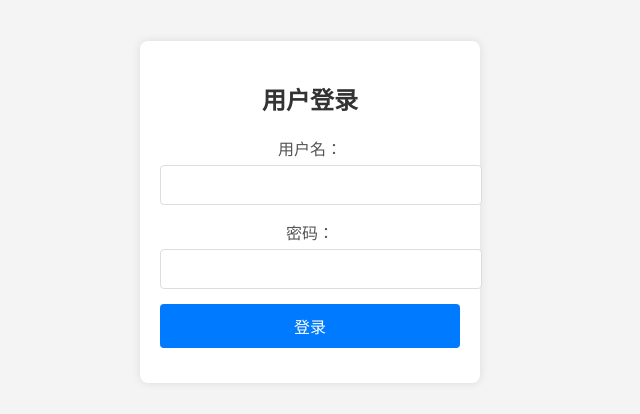
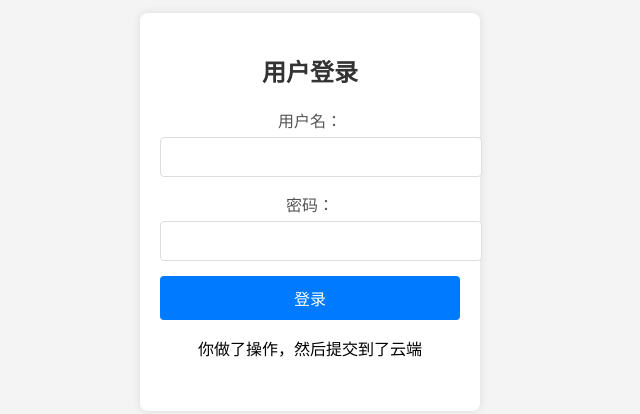
Before and after one commit to WUIR/web_aso, a plain HTML site: page login.html in a window 1280 px wide. Shown: the part 188-602 px from the top of the page, without its empty margins (330-970 px from the left). Drawn offline with Linux system fonts and the light colour scheme.

Commit message:
Update login.html

```diff
--- a/login.html
+++ b/login.html
@@ -20,6 +20,7 @@
             </div>
             <div class="form-group">
                 <button type="submit">登录</button>
+                <p>你做了操作，然后提交到了云端</p>
             </div>
         </form>
     </div>
```
